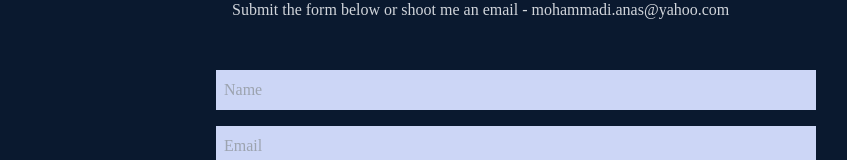
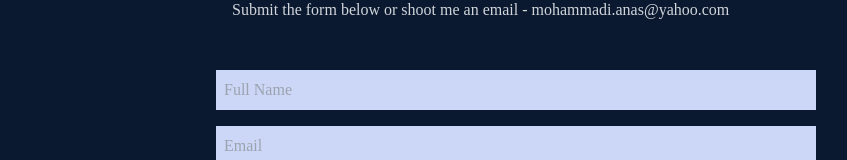
Before and after one commit to AnasM21/my-portfolio, a React (Create React App) app: page / in a window 1280 px wide. Shown: the part 3298-3458 px from the top of the page, without its empty margins (124-971 px from the left). Built offline with nearby package versions, Linux system fonts and the light colour scheme.

Commit message:
nothing important

```diff
--- a/src/components/Contact.jsx
+++ b/src/components/Contact.jsx
@@ -8,7 +8,7 @@ const Contact = () => {
                   <p className='text-4xl font-bold inline border-b-4 border-pink-600 text-gray-300'>Contact</p>
                   <p className='text-gray-300 p-4'>Submit the form below or shoot me an email - mohammadi.anas@yahoo.com</p>
               </div>
-              <input className='bg-[#ccd6f6] p-2' type="text" placeholder='Name' name='name' />
+              <input className='bg-[#ccd6f6] p-2' type="text" placeholder='Full Name' name='name' />
               <input className='my-4 p-2 bg-[#ccd6f6]' type="email" placeholder='Email' name='email' />
               <textarea className='bg-[#ccd6f6] p-2' placeholder='Message' name="message" rows="10"></textarea>
               <button className='text-white border-2 hover:bg-pink-600 hover:border-pink-600 px-4 py-3 my-8 mx-auto flex items-center'>Let's Collaborate</button>
```
